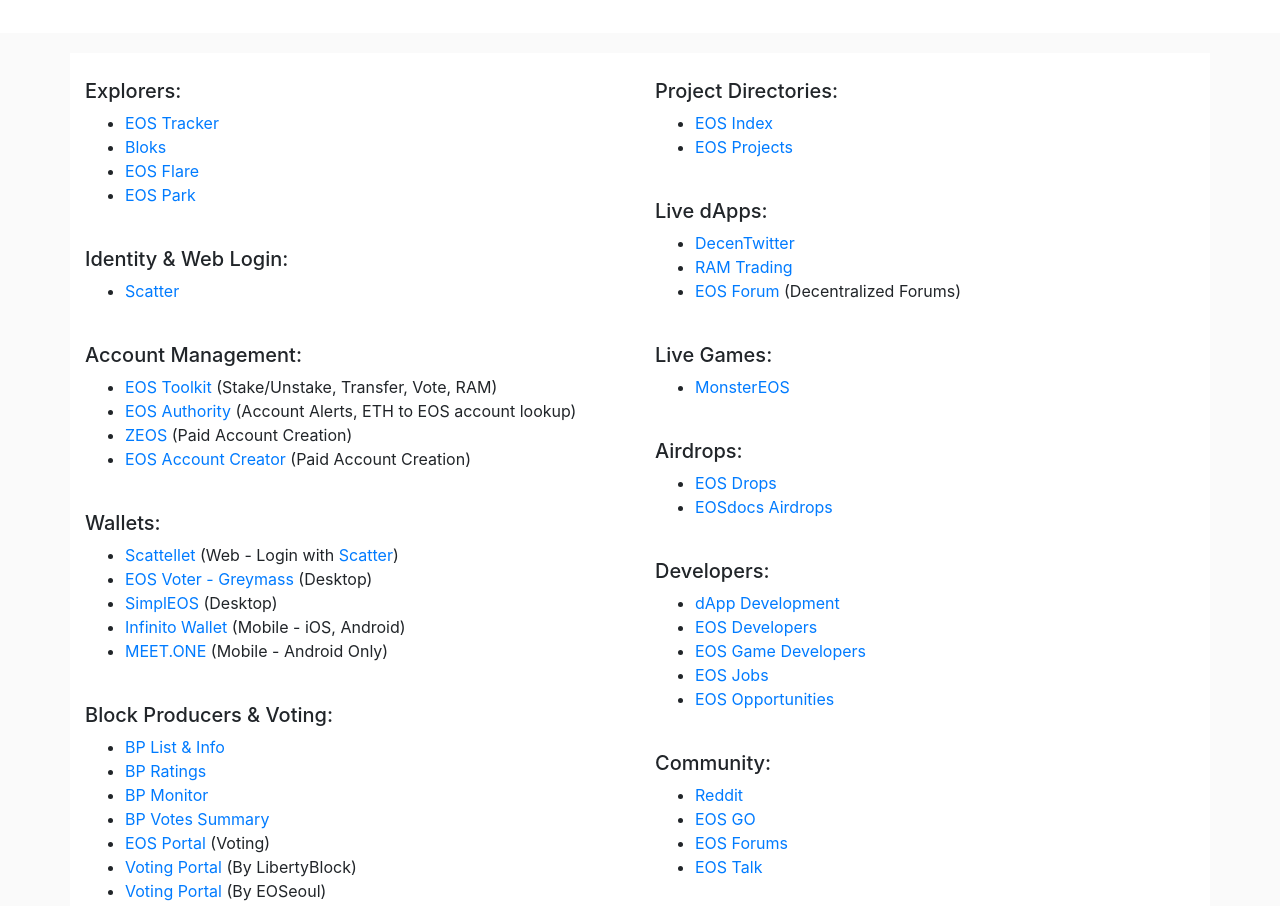
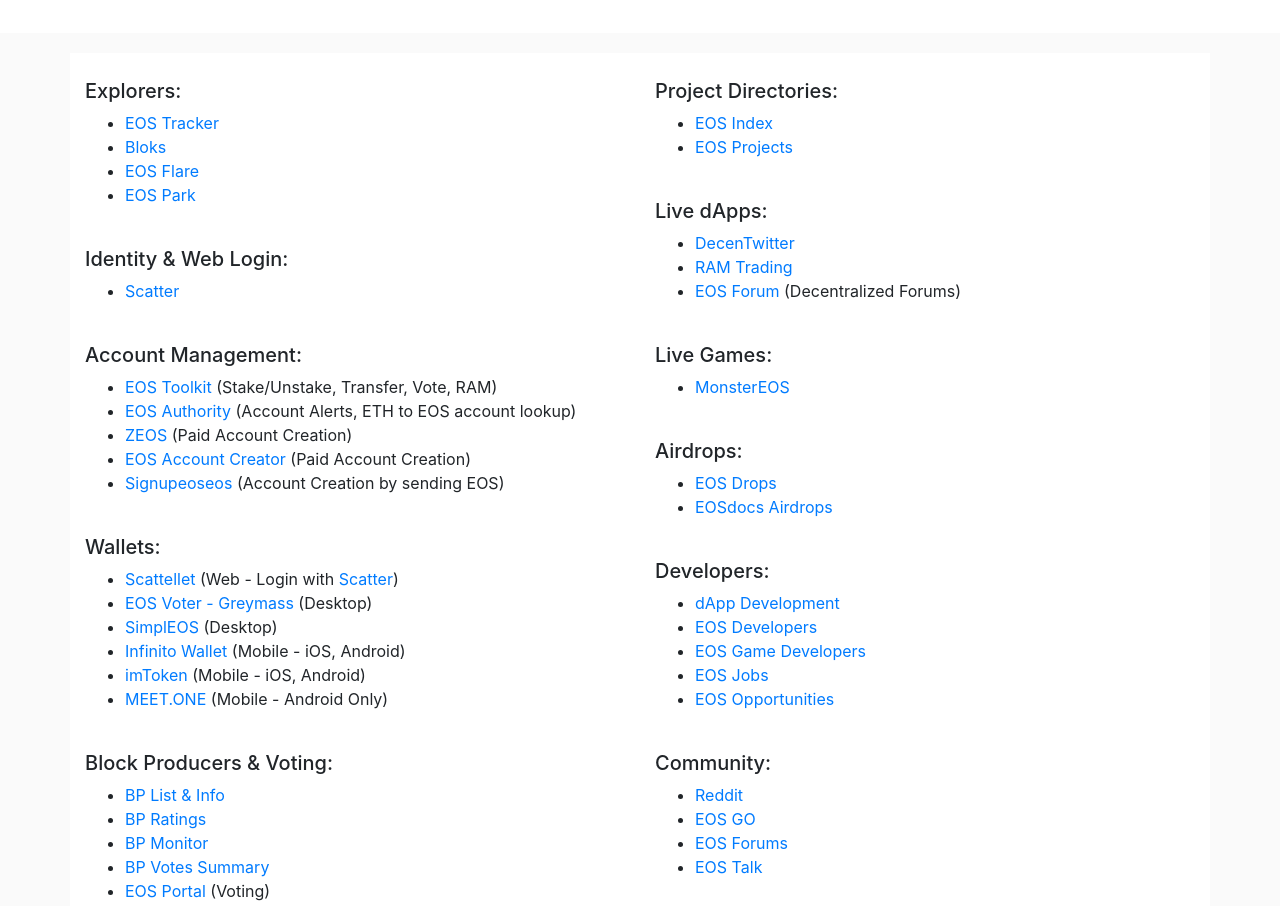
Before and after one commit to matarz/AllThingsEOS, a plain HTML site: page index.html in a window 1280 px wide. Shown: the part 171-1077 px from the top of the page. Drawn offline with nearby package versions, Linux system fonts and the light colour scheme; a script that the page names is missing.

Commit message:
adding imToken and Signupeoseos

```diff
--- a/index.html
+++ b/index.html
@@ -54,6 +54,7 @@
           <li><a href="https://eosauthority.com/">EOS Authority</a> (Account Alerts, ETH to EOS account lookup)</li>
           <li><a href="https://www.zeos.co">ZEOS</a> (Paid Account Creation)</li>
           <li><a href="https://eos-account-creator.com">EOS Account Creator</a> (Paid Account Creation)</li>
+          <li><a href="https://medium.com/coinmonks/create-your-own-eos-account-easily-using-the-non-service-fee-dapp-signupeoseos-b15c5347f2fc">Signupeoseos</a> (Account Creation by sending EOS)</li>
         </ul>
         <br>
         <h5>Wallets:</h5>
@@ -62,6 +63,7 @@
           <li><a href="https://github.com/greymass/eos-voter">EOS Voter - Greymass</a> (Desktop)</li>
           <li><a href="https://eosrio.io/simpleos/">SimplEOS</a> (Desktop)</li>
           <li><a href="https://www.infinitowallet.io/">Infinito Wallet</a> (Mobile - iOS, Android)</li>
+          <li><a href="https://token.im/download">imToken</a> (Mobile - iOS, Android)</li>
           <li><a href="https://meet.one/download/en">MEET.ONE</a> (Mobile - Android Only)</li>
         </ul>
         <br>
```
